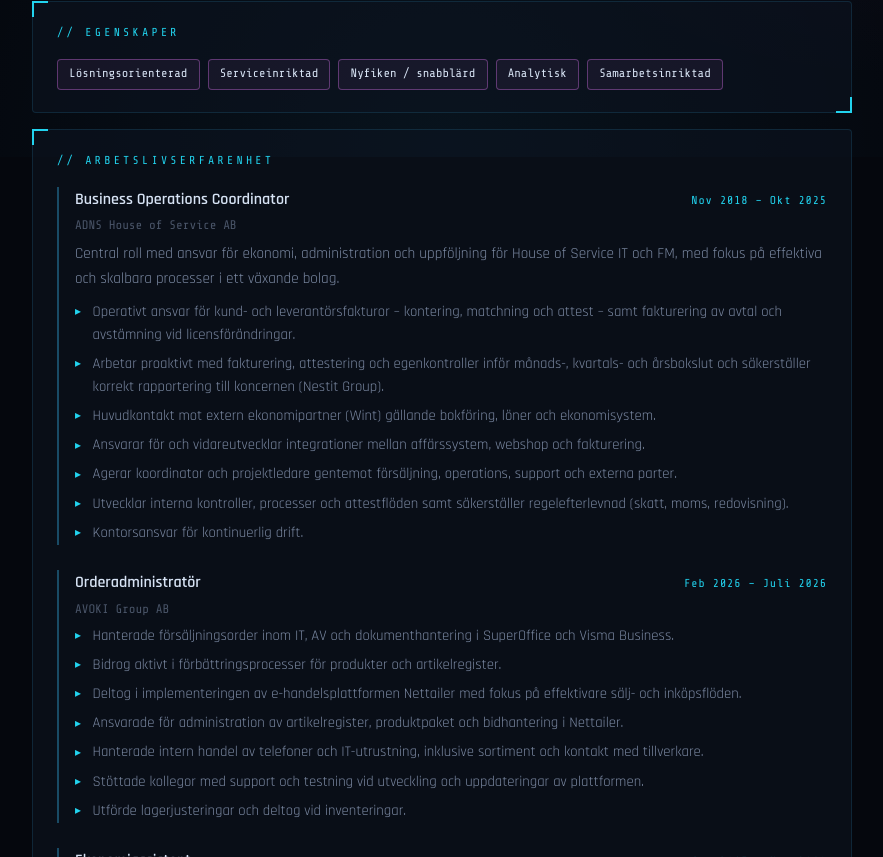
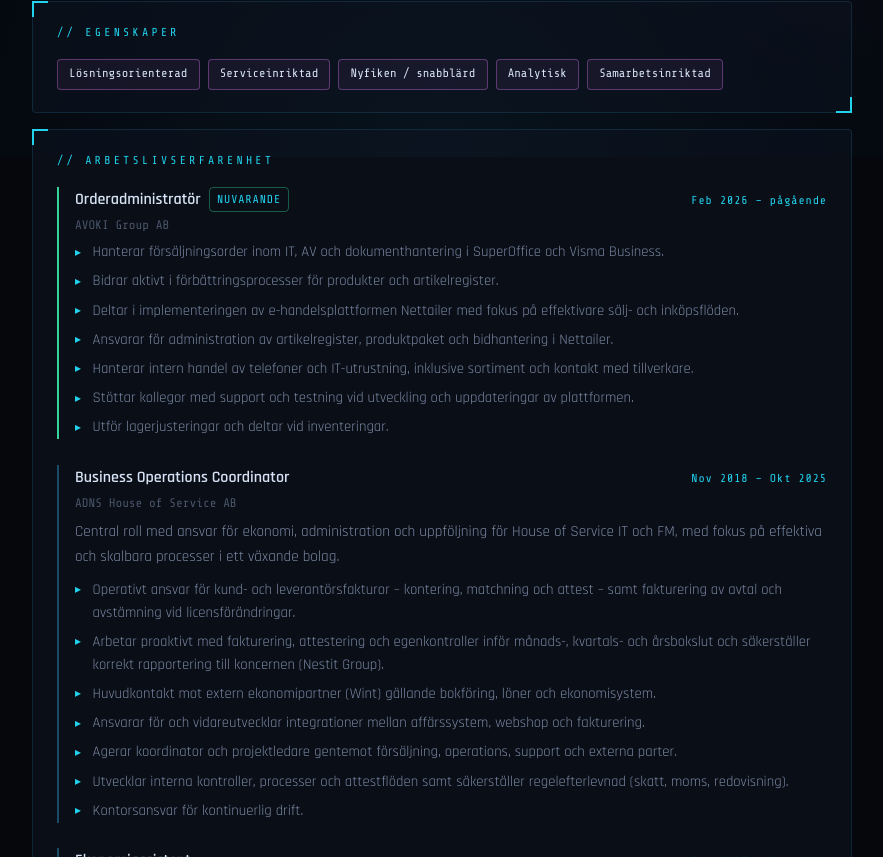
Before and after one commit to OscarBackman92/portfolio, a React (Create React App) app: page /cv in a window 1280 px wide. Shown: the part 643-1500 px from the top of the page, without its empty margins (198-1081 px from the left). Built offline with nearby package versions, Linux system fonts and the light colour scheme.

Commit message:
Add 404 page, fix CV timeline order, and polish portfolio from review feedback.

```diff
--- a/src/App.js
+++ b/src/App.js
@@ -6,6 +6,7 @@ import AboutMe from './components/AboutMe';
 import GitHubRepos from './components/GithubRepos';
 import Contact from './components/Contact';
 import CV from './components/CV';
+import NotFound from './components/NotFound';
 import Footer from './components/layout/Footer';
 import './App.css';
 
@@ -21,6 +22,7 @@ function App() {
           <Route path="/projects" element={<GitHubRepos />} />
           <Route path="/contact" element={<Contact />} />
           <Route path="/cv" element={<CV />} />
+          <Route path="*" element={<NotFound />} />
         </Routes>
       </main>
 
--- a/src/components/AboutMe.js
+++ b/src/components/AboutMe.js
@@ -10,11 +10,13 @@ const SKILLS = [
   'SharePoint', 'Power BI', 'GitHub', 'VS Code',
 ];
 
-const PROFILE_IMG =
+const PROFILE_IMG = '/profile.jpg';
+const PROFILE_IMG_FALLBACK =
   'https://media.licdn.com/dms/image/v2/C4D03AQGsAsu-UNwnyw/profile-displayphoto-shrink_800_800/profile-displayphoto-shrink_800_800/0/1628016204993?e=1745452800&v=beta&t=upYDH3JMlCrZSasqn2Tq84ejb0TOH2g-Xo0TAqMMA7M';
 
 function AboutMe() {
   const [imgError, setImgError] = useState(false);
+  const [useFallback, setUseFallback] = useState(false);
   const [diplomaError, setDiplomaError] = useState(false);
 
   return (
@@ -33,10 +35,13 @@ function AboutMe() {
                 <span className="about__monogram">OB</span>
               ) : (
                 <img
-                  src={PROFILE_IMG}
+                  src={useFallback ? PROFILE_IMG_FALLBACK : PROFILE_IMG}
                   alt="Oscar Bäckman"
                   loading="lazy"
-                  onError={() => setImgError(true)}
+                  onError={() => {
+                    if (!useFallback) setUseFallback(true);
+                    else setImgError(true);
+                  }}
                 />
               )}
               <span className="about__avatar-ring"></span>
--- a/src/components/CV.css
+++ b/src/components/CV.css
@@ -175,6 +175,25 @@
   gap: 1.6rem;
 }
 
+.cv__timeline-item--current {
+  border-left-color: var(--green);
+}
+
+.cv__current-badge {
+  display: inline-block;
+  margin-left: 0.5rem;
+  font-family: var(--font-mono);
+  font-size: 0.62rem;
+  font-weight: 400;
+  letter-spacing: 0.12em;
+  text-transform: uppercase;
+  color: var(--green);
+  border: 1px solid rgba(52, 211, 153, 0.4);
+  padding: 0.15rem 0.45rem;
+  border-radius: var(--radius);
+  vertical-align: middle;
+}
+
 .cv__job-summary {
   color: var(--text-dim);
   font-size: 0.95rem;
--- a/src/components/CV.js
+++ b/src/components/CV.js
@@ -37,6 +37,21 @@ const SKILL_GROUPS = [
 
 const EXPERIENCE = [
   {
+    role: 'Orderadministratör',
+    company: 'AVOKI Group AB',
+    period: 'Feb 2026 – pågående',
+    current: true,
+    bullets: [
+      'Hanterar försäljningsorder inom IT, AV och dokumenthantering i SuperOffice och Visma Business.',
+      'Bidrar aktivt i förbättringsprocesser för produkter och artikelregister.',
+      'Deltar i implementeringen av e-handelsplattformen Nettailer med fokus på effektivare sälj- och inköpsflöden.',
+      'Ansvarar för administration av artikelregister, produktpaket och bidhantering i Nettailer.',
+      'Hanterar intern handel av telefoner och IT-utrustning, inklusive sortiment och kontakt med tillverkare.',
+      'Stöttar kollegor med support och testning vid utveckling och uppdateringar av plattformen.',
+      'Utför lagerjusteringar och deltar vid inventeringar.',
+    ],
+  },
+  {
     role: 'Business Operations Coordinator',
     company: 'ADNS House of Service AB',
     period: 'Nov 2018 – Okt 2025',
@@ -50,20 +65,6 @@ const EXPERIENCE = [
       'Agerar koordinator och projektledare gentemot försäljning, operations, support och externa parter.',
       'Utvecklar interna kontroller, processer och attestflöden samt säkerställer regelefterlevnad (skatt, moms, redovisning).',
       'Kontorsansvar för kontinuerlig drift.',
-    ],
-  },
-  {
-    role: 'Orderadministratör',
-    company: 'AVOKI Group AB',
-    period: 'Feb 2026 – Juli 2026',
-    bullets: [
-      'Hanterade försäljningsorder inom IT, AV och dokumenthantering i SuperOffice och Visma Business.',
-      'Bidrog aktivt i förbättringsprocesser för produkter och artikelregister.',
-      'Deltog i implementeringen av e-handelsplattformen Nettailer med fokus på effektivare sälj- och inköpsflöden.',
-      'Ansvarade för administration av artikelregister, produktpaket och bidhantering i Nettailer.',
-      'Hanterade intern handel av telefoner och IT-utrustning, inklusive sortiment och kontakt med tillverkare.',
-      'Stöttade kollegor med support och testning vid utveckling och uppdateringar av plattformen.',
-      'Utförde lagerjusteringar och deltog vid inventeringar.',
     ],
   },
   {
@@ -187,9 +188,15 @@ function CV() {
             <span className="hud-label">{'// Arbetslivserfarenhet'}</span>
             <ul className="cv__timeline cv__timeline--jobs">
               {EXPERIENCE.map((job) => (
-                <li className="cv__timeline-item" key={`${job.company}-${job.period}`}>
+                <li
+                  className={`cv__timeline-item${job.current ? ' cv__timeline-item--current' : ''}`}
+                  key={`${job.company}-${job.period}`}
+                >
                   <div className="cv__timeline-head">
-                    <strong>{job.role}</strong>
+                    <strong>
+                      {job.role}
+                      {job.current && <span className="cv__current-badge">Nuvarande</span>}
+                    </strong>
                     <span>{job.period}</span>
                   </div>
                   <p className="cv__timeline-org">{job.company}</p>
--- a/src/components/Home.js
+++ b/src/components/Home.js
@@ -109,7 +109,7 @@ function Home() {
           { k: 'STACK', v: 'React · Visma · CRM' },
           { k: 'CERT', v: 'Full Stack Dev' },
           { k: 'STATUS', v: 'Open to work' },
-          { k: 'BASE', v: 'Stockholm 🇸🇪' },
+          { k: 'BASE', v: 'Stockholm, Sverige' },
         ].map((s) => (
           <div className="home__stat" key={s.k}>
             <span className="home__stat-k">{s.k}</span>
--- /dev/null
+++ b/src/components/NotFound.css
@@ -0,0 +1,87 @@
+.notfound {
+  justify-content: center;
+  text-align: center;
+}
+
+.notfound__inner {
+  max-width: 560px;
+}
+
+.notfound__panel {
+  overflow: hidden;
+  text-align: left;
+  margin-bottom: 2rem;
+}
+
+.notfound__panel-head {
+  display: flex;
+  align-items: center;
+  gap: 0.8rem;
+  padding: 0.7rem 1rem;
+  border-bottom: 1px solid var(--line);
+  background: rgba(34, 211, 238, 0.04);
+}
+
+.notfound__panel-dots {
+  display: flex;
+  gap: 6px;
+}
+.notfound__panel-dots i {
+  width: 9px;
+  height: 9px;
+  border-radius: 50%;
+  background: var(--text-faint);
+}
+.notfound__panel-dots i:first-child { background: var(--danger); }
+.notfound__panel-dots i:nth-child(2) { background: var(--amber); }
+.notfound__panel-dots i:last-child { background: var(--green); }
+
+.notfound__panel-title {
+  font-family: var(--font-mono);
+  font-size: 0.74rem;
+  letter-spacing: 0.12em;
+  color: var(--text-dim);
+}
+
+.notfound__terminal {
+  font-family: var(--font-mono);
+  font-size: 0.86rem;
+  line-height: 1.85;
+  padding: 1.3rem 1.4rem;
+  color: var(--text);
+}
+.notfound__terminal p { white-space: pre; }
+
+.t-dim { color: var(--accent); margin-right: 0.4rem; }
+.t-out { color: var(--text-dim); }
+.t-key { color: var(--accent-2); }
+.t-val { color: var(--magenta); }
+.t-err { color: var(--danger); }
+
+.notfound__cursor {
+  color: var(--accent);
+  animation: blink 1s step-end infinite;
+  font-weight: 700;
+}
+
+.notfound__code {
+  font-size: clamp(4rem, 12vw, 6rem);
+  margin-bottom: 0.6rem;
+  background: linear-gradient(180deg, #ffffff 0%, #f87171 100%);
+  -webkit-background-clip: text;
+  background-clip: text;
+  -webkit-text-fill-color: transparent;
+}
+
+.notfound__text {
+  color: var(--text-dim);
+  margin-bottom: 2rem;
+  line-height: 1.7;
+}
+
+.notfound__actions {
+  display: flex;
+  flex-wrap: wrap;
+  gap: 1rem;
+  justify-content: center;
+}
--- /dev/null
+++ b/src/components/NotFound.js
@@ -0,0 +1,52 @@
+import React from 'react';
+import { Link } from 'react-router-dom';
+import './NotFound.css';
+
+function NotFound() {
+  return (
+    <section className="notfound section">
+      <div className="section-inner notfound__inner">
+        <div className="eyebrow reveal">SIGNAL LOST</div>
+
+        <div className="notfound__panel panel reveal" style={{ animationDelay: '0.1s' }}>
+          <div className="notfound__panel-head">
+            <span className="notfound__panel-dots">
+              <i></i><i></i><i></i>
+            </span>
+            <span className="notfound__panel-title">system.error</span>
+          </div>
+
+          <div className="notfound__terminal">
+            <p><span className="t-dim">$</span> curl -I /current-route</p>
+            <p className="t-out t-err">HTTP/1.1 404 Not Found</p>
+            <p className="t-out">&nbsp;</p>
+            <p className="t-out">{'{'}</p>
+            <p className="t-out">&nbsp;&nbsp;<span className="t-key">"error"</span>: <span className="t-val">"404"</span>,</p>
+            <p className="t-out">&nbsp;&nbsp;<span className="t-key">"message"</span>: <span className="t-val">"Sidan kunde inte hittas"</span>,</p>
+            <p className="t-out">&nbsp;&nbsp;<span className="t-key">"status"</span>: <span className="t-err">"signal lost"</span></p>
+            <p className="t-out">{'}'}</p>
+            <p><span className="t-dim">$</span> <span className="notfound__cursor">_</span></p>
+          </div>
+        </div>
+
+        <h1 className="notfound__code display reveal" style={{ animationDelay: '0.2s' }}>
+          404
+        </h1>
+        <p className="notfound__text reveal" style={{ animationDelay: '0.25s' }}>
+          Den här sidan finns inte. Kanske fel länk, eller så har routen flyttats.
+        </p>
+
+        <div className="notfound__actions reveal" style={{ animationDelay: '0.3s' }}>
+          <Link to="/" className="btn">
+            ▸ Till startsidan
+          </Link>
+          <Link to="/contact" className="btn btn--ghost">
+            ▸ Kontakta mig
+          </Link>
+        </div>
+      </div>
+    </section>
+  );
+}
+
+export default NotFound;
```
